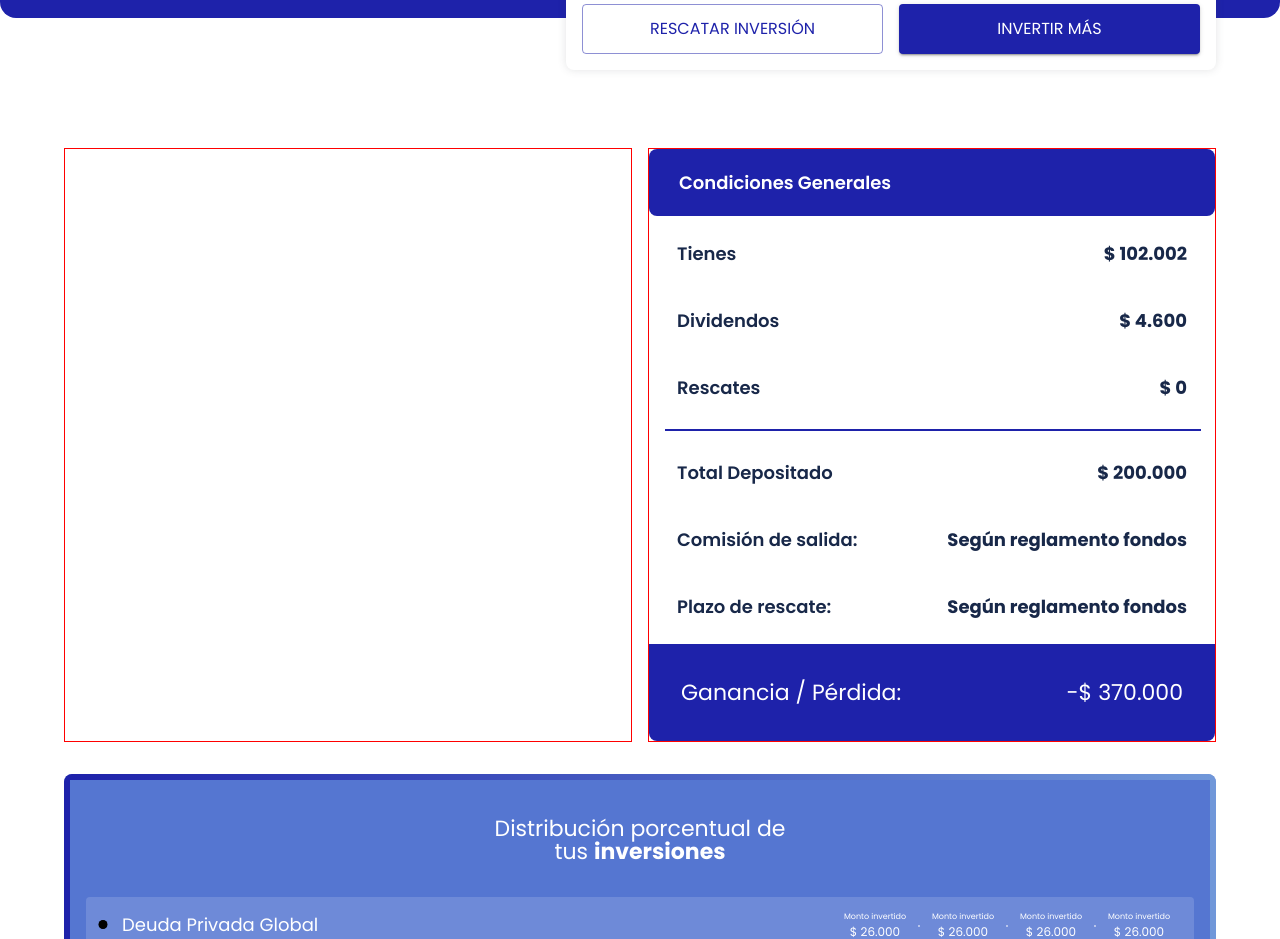
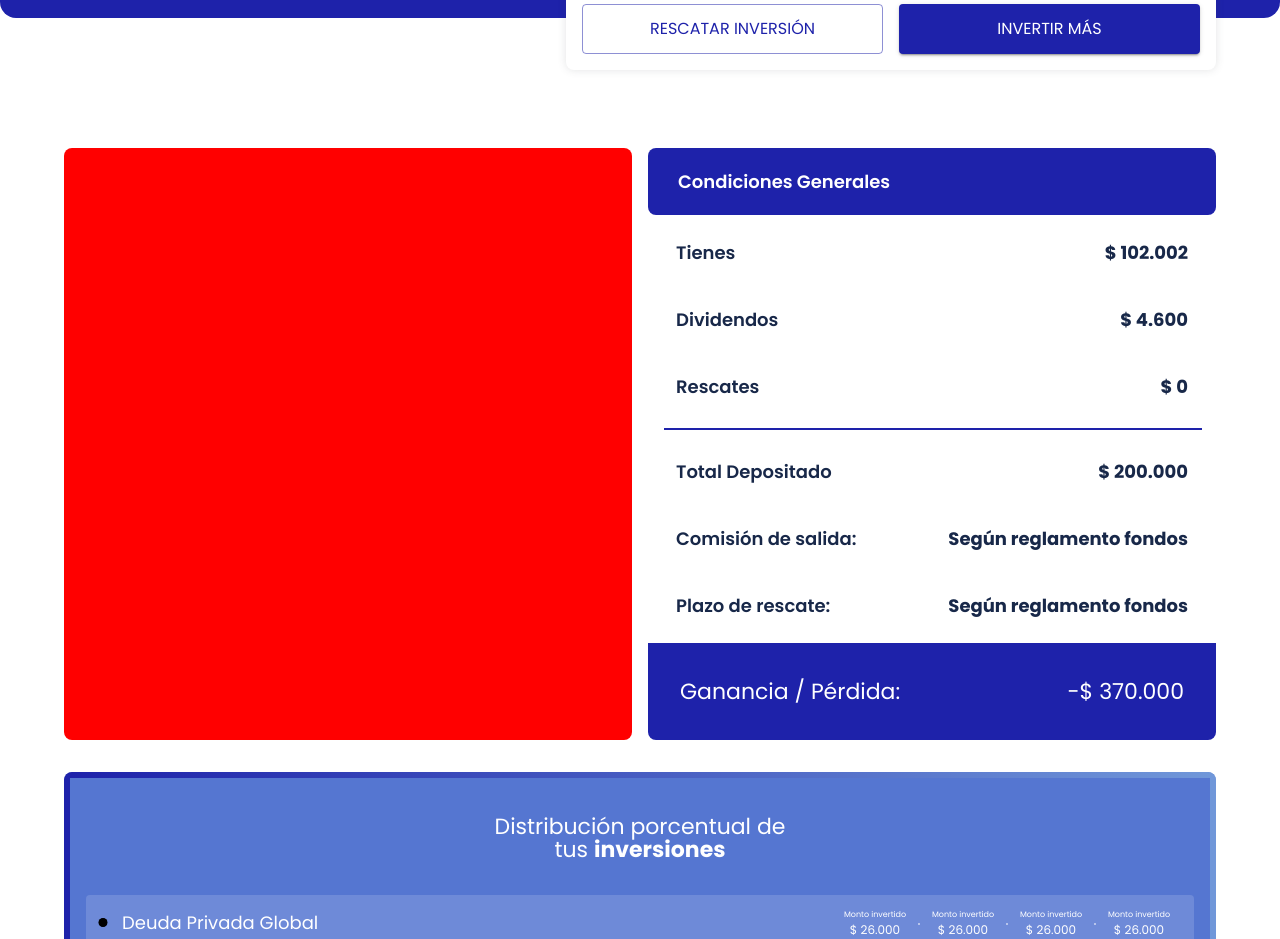
Before and after one commit to PandaDesigner/xcala-mui, a React (Vite) app: page / in a window 1280 px wide. Shown: the part 501-1440 px from the top of the page. Built offline with nearby package versions, Linux system fonts and the light colour scheme; a web font is replaced by a local one.

Commit message:
[prfmaestre] culminacion vista componente app

```diff
--- a/src/components/InvertedPortfolioView/components/BodyInvertedPortfolio.jsx
+++ b/src/components/InvertedPortfolioView/components/BodyInvertedPortfolio.jsx
@@ -297,7 +297,7 @@ const CustomTabPanel = (props) => {
 }
 
 CustomTabPanel.propTypes = {
-  children: PropTypes.node,
+  children: PropTypes.element,
   index: PropTypes.number.isRequired,
   value: PropTypes.number.isRequired,
 }
@@ -339,7 +339,9 @@ export const BodyInvertedPortfolio = () => {
           sx={{
             backgroundColor: 'white',
             width: '100%',
-            border: '1px solid red',
+            backgroundColor: 'red',
+            borderRadius: '8px',
+            //border: '1px solid red',
             //height: '100%',
           }}
         ></Stack>
@@ -348,7 +350,7 @@ export const BodyInvertedPortfolio = () => {
           sx={{
             backgroundColor: '#fff',
             width: '100%',
-            border: '1px solid red',
+            //border: '1px solid red',
             height: '100%',
           }}
         >
```
Also changed, not shown: src/components/InvertedPortfolioView/components/TabletInverted.jsx (+1 -9 lines).
